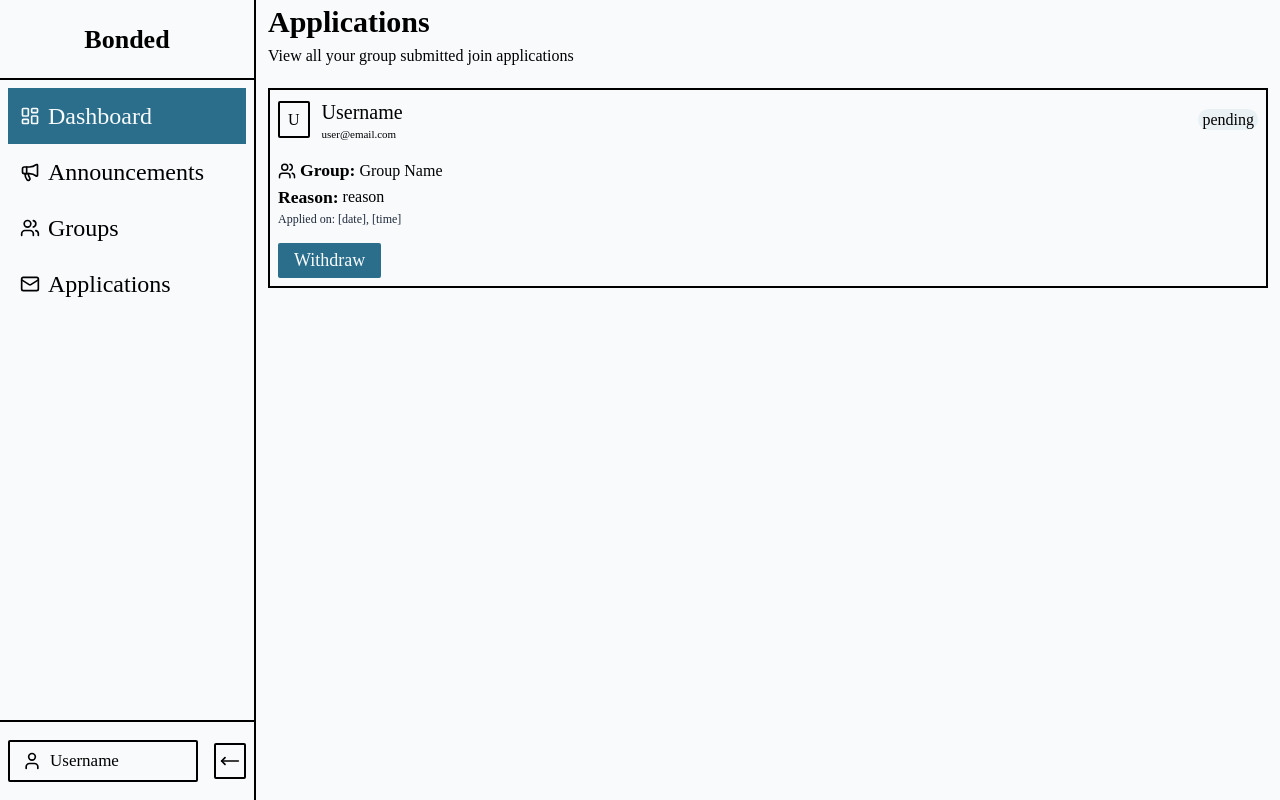
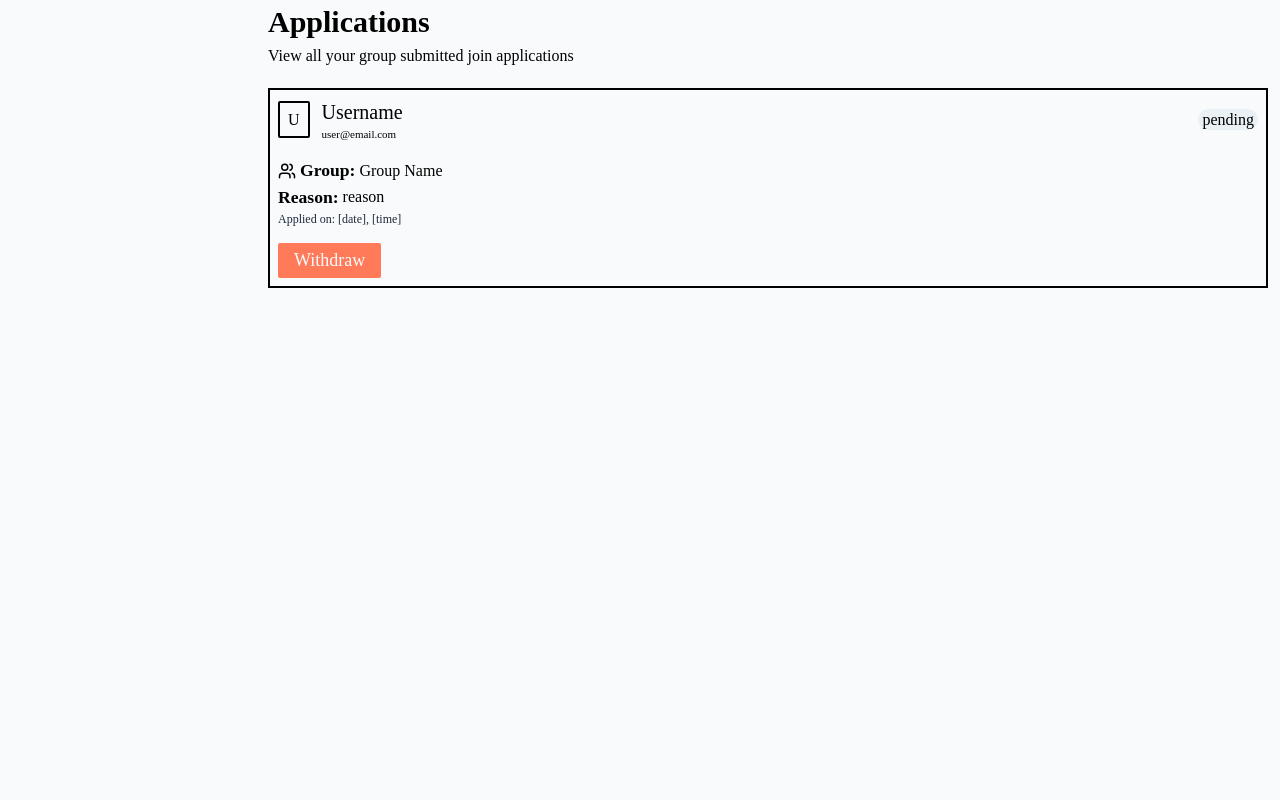
Before and after one commit to Himanshu-Sharma2250/Bonded, a React app in the folder frontend/: page /dashboard in a window 1280 px wide. Built offline with nearby package versions, Linux system fonts and the light colour scheme; the HTML template or start-up script is replaced by a standard one.

Commit message:
add Layout in components and update Announcements, Applications, Dashboard, Groups and SideMenu files

```diff
--- a/frontend/package.json
+++ b/frontend/package.json
@@ -17,6 +17,7 @@
     "react-dom": "^19.2.0",
     "react-hook-form": "^7.71.1",
     "react-hot-toast": "^2.6.0",
+    "react-router-dom": "^7.13.0",
     "tailwind-scrollbar-hide": "^4.0.0",
     "tailwindcss": "^4.1.18",
     "zod": "^4.3.5",
--- /dev/null
+++ b/frontend/src/components/Layout.jsx
@@ -0,0 +1,17 @@
+import { Outlet } from 'react-router-dom';
+import SideMenu from './SideMenu';
+
+const Layout = () => {
+    return (
+        <div className='flex bg-[#F8FAFC]'>
+            <SideMenu />
+
+            {/* Outlet is where the specific page content (Groups, Applications, etc.) will render */}
+            <div className='flex-1 ml-[20%] w-[80%] h-screen overflow-y-auto hide-scrollbar'>
+                <Outlet />
+            </div>
+        </div>
+    );
+};
+
+export default Layout;
--- a/frontend/src/components/SideMenu.jsx
+++ b/frontend/src/components/SideMenu.jsx
@@ -1,17 +1,12 @@
 import { User, LayoutDashboard, Megaphone, Users, Mail, MoveLeft } from 'lucide-react'
 import React, { useState } from 'react'
+import { NavLink } from 'react-router-dom';
 
 const SideMenu = () => {
-    const [currentPage, setCurrentPage] = useState('Dashboard');
-
-    // Helper to determine classes for each menu item
-    const getLinkClass = (id) => {
-        const baseClasses = 'flex justify-start gap-2 px-3 items-center h-14 cursor-pointer transition-colors duration-200';
-        const activeClasses = 'bg-[#2A6E8C] text-[#F8FAFC]';
-        const inactiveClasses = 'text-[#000000] hover:bg-[#E9F1F5] hover:text-[#2A6E8C]';
-
-        return `${baseClasses} ${currentPage === id ? activeClasses : inactiveClasses}`;
-    };
+    const linkStyle = ({ isActive }) =>
+        `flex justify-start gap-2 px-3 items-center h-14 cursor-pointer transition-colors duration-200 ${
+            isActive ? 'bg-[#2A6E8C] text-[#F8FAFC]' : 'text-[#000000] hover:bg-[#E9F1F5] hover:text-[#2A6E8C]'
+        }`;
 
     return (
         <div className='fixed left-0 top-0 h-screen w-[20%] border-r-2 bg-[#F8FAFC]'>
@@ -22,25 +17,25 @@ const SideMenu = () => {
 
             {/* div 2 - Menu */}
             <div className='h-[80%] w-full flex flex-col py-2 px-2'>
-                <div className={getLinkClass('Dashboard')} onClick={() => setCurrentPage('Dashboard')}>
+                <NavLink to="/dashboard" className={linkStyle}>
                     <LayoutDashboard className='w-5' />
                     <h1 className='text-2xl'>Dashboard</h1>
-                </div>
+                </NavLink>
 
-                <div className={getLinkClass('Announcements')} onClick={() => setCurrentPage('Announcements')}>
-                    <Megaphone className='w-5' />
+                <NavLink to="/announcements" className={linkStyle}>
+                    <Users className='w-5' />
                     <h1 className='text-2xl'>Announcements</h1>
-                </div>
+                </NavLink>
 
-                <div className={getLinkClass('Groups')} onClick={() => setCurrentPage('Groups')}>
+                <NavLink to="/groups" className={linkStyle}>
                     <Users className='w-5' />
                     <h1 className='text-2xl'>Groups</h1>
-                </div>
+                </NavLink>
 
-                <div className={getLinkClass('Applications')} onClick={() => setCurrentPage('Applications')}>
-                    <Mail className='w-5' />
+                <NavLink to="/applications" className={linkStyle}>
+                    <Users className='w-5' />
                     <h1 className='text-2xl'>Applications</h1>
-                </div>
+                </NavLink>
             </div>
 
             {/* div 3 - Profile */}
--- a/frontend/src/pages/Announcement.jsx
+++ b/frontend/src/pages/Announcement.jsx
@@ -1,5 +1,3 @@
-import React from 'react'
-import SideMenu from '../components/SideMenu'
 import Searchbar from '../components/Searchbar'
 import { User } from 'lucide-react'
 
@@ -32,11 +30,7 @@ const Announcement = () => {
     }
 
     return (
-        <div className='flex bg-[#F8FAFC]'>
-            <SideMenu />
-
-            {/* contains the announcements */}
-            <div className='flex-1 flex-col ml-[20%] gap-1 w-[80%] h-screen overflow-y-auto hide-scrollbar'>
+        <div className='flex-1 flex-col gap-1'>
             {/* header */}
             <div className='px-3 flex flex-col gap-1 py-1'>
                 <h1 className='text-3xl font-bold'>
@@ -56,7 +50,6 @@ const Announcement = () => {
                 {createAnnouncements()}
             </main>
         </div>
-        </div>
     )
 }
 
--- a/frontend/src/pages/Applications.jsx
+++ b/frontend/src/pages/Applications.jsx
@@ -1,5 +1,3 @@
-import React from 'react'
-import SideMenu from '../components/SideMenu'
 import { Users } from 'lucide-react'
 import Button from '../components/Button'
 
@@ -71,16 +69,12 @@ const Applications = () => {
 
             {/* div 3 - contains withdraw button */}
             <div>
-                <Button name="Withdraw" bgColor="#2A6E8C" btnSize="18px" />
+                <Button name="Withdraw" bgColor="#FF7A59" btnSize="18px" />
             </div>
         </div>
     }
 
     return (
-        <div className='flex bg-[#F8FAFC]'>
-            <SideMenu />
-
-            {/* contains the applications */}
         <div className='flex-1 flex-col ml-[20%] gap-1 w-[80%] h-screen overflow-y-auto hide-scrollbar'>
             {/* header */}
             <div className='px-3 flex flex-col gap-1 py-1'>
@@ -99,7 +93,6 @@ const Applications = () => {
 
             </main>
         </div>
-        </div>
     )
 }
 
--- a/frontend/src/pages/Dashboard.jsx
+++ b/frontend/src/pages/Dashboard.jsx
@@ -1,14 +1,8 @@
-import React from 'react'
-import SideMenu from '../components/SideMenu'
 import { Megaphone, Users } from 'lucide-react'
 
 const Dashboard = () => {
     return (
-        <div className='flex bg-[#F8FAFC]'>
-            <SideMenu />
-
-            {/* contains the dashboard */}
-            <div className='flex-1 flex-col ml-[20%] gap-1 w-[80%] h-screen overflow-y-auto hide-scrollbar'>
+        <div className='flex-1 flex-col gap-1'>
             {/* header */}
             <div className='px-3 flex flex-col gap-1 py-1'>
                 <h1 className='text-3xl font-bold'>
@@ -63,7 +57,6 @@ const Dashboard = () => {
                 </div>
             </main>
         </div>
-        </div>
     )
 }
 
--- a/frontend/src/pages/Groups.jsx
+++ b/frontend/src/pages/Groups.jsx
@@ -1,6 +1,5 @@
 import React from 'react'
 import Searchbar from '../components/Searchbar'
-import SideMenu from '../components/SideMenu'
 import { User, Users } from 'lucide-react'
 
 const Groups = () => {
@@ -45,11 +44,7 @@ const Groups = () => {
     }
 
     return (
-        <div className='flex bg-[#F8FAFC]'>
-            <SideMenu />
-
-            {/* contains the groups */}
-            <div className='flex-1 flex-col ml-[20%] gap-1 w-[80%] h-screen overflow-y-auto hide-scrollbar'>
+        <div className='flex-1 flex-col gap-1'>
             {/* header */}
             <div className='px-3 flex flex-col gap-1 py-1'>
                 <h1 className='text-3xl font-bold'>
@@ -68,7 +63,6 @@ const Groups = () => {
                 {createGroupCards()}
                 </main>
         </div>
-        </div>
     )
 }
 
```
Also changed, not shown: 1 other file (tests, documents, lock files or other folders). Lines whose indentation alone changed are shown as unchanged.
